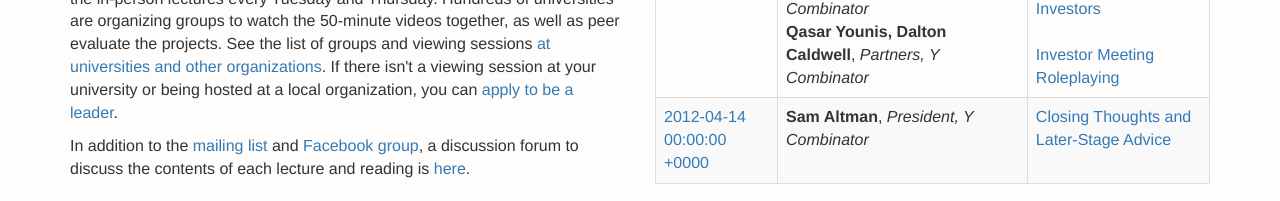
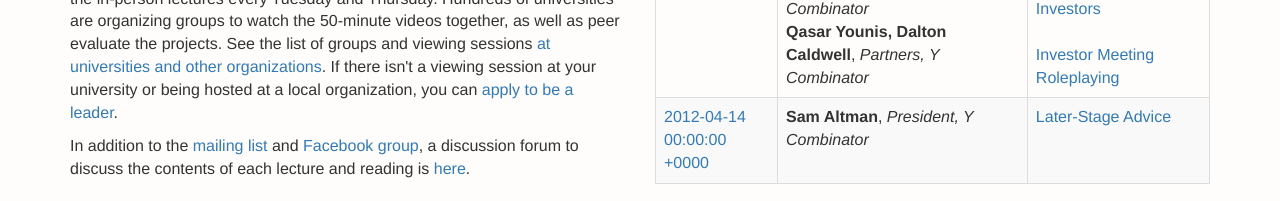
Before and after one commit to potluck/cs183b-bootstrap, a Jekyll site: the page built from index.md, in a window 1280 px wide. Shown: the part 1157-1358 px from the top of the page. Built offline with Jekyll 4.4.1, drawn with Linux system fonts in a browser that asks for light colours; nearby versions of some CDN libraries; library files that are not in the unit come from our copies; comment, search, counter and statistics services are not loaded; a file with an impossible date is left out.

Commit message:
Update index.md

```diff
--- a/_courses/lec20/index.md
+++ b/_courses/lec20/index.md
@@ -7,6 +7,6 @@
 speakers:
   - speaker_name: Sam Altman
     speaker_title: President, Y Combinator
-topic: Closing Thoughts and Later-Stage Advice
+topic: Later-Stage Advice
 
 ---
```
